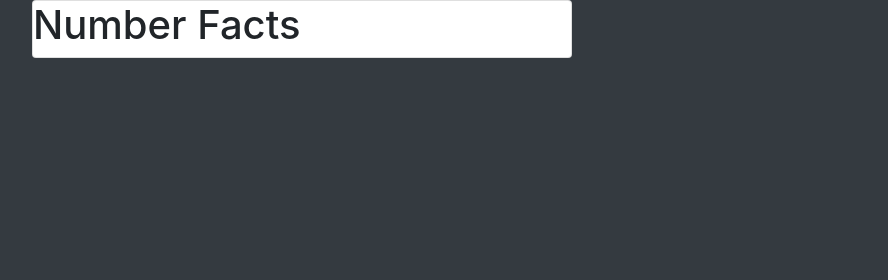
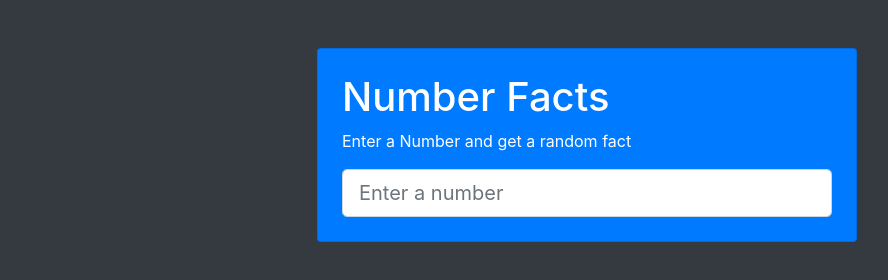
Before and after one commit to konstantin0s/numberFacts, a plain HTML site: page index.html in a window 1280 px wide. Shown: the whole page, without its empty margins (53-941 px from the left). Drawn offline with nearby package versions, Linux system fonts and the light colour scheme.

Commit message:
Add input to index file

```diff
--- a/index.html
+++ b/index.html
@@ -10,9 +10,11 @@
 <body class="bg-dark">
 <div class="container">
   <div class="row">
-    <div class="col-md-6">
-      <div class="card">
+    <div class="col-md-6 mx-auto">
+      <div class="card bg-primary text-white mt-5 p-4">
         <h1>Number Facts</h1>
+        <p>Enter a Number and get a random fact</p>
+        <input type="number" class="form-control form-control-lg" id="numberInput" placeholder="Enter a number">
       </div>
     </div>
   </div>
```
